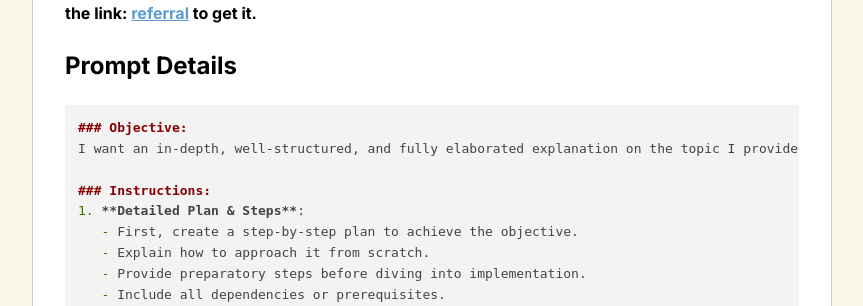
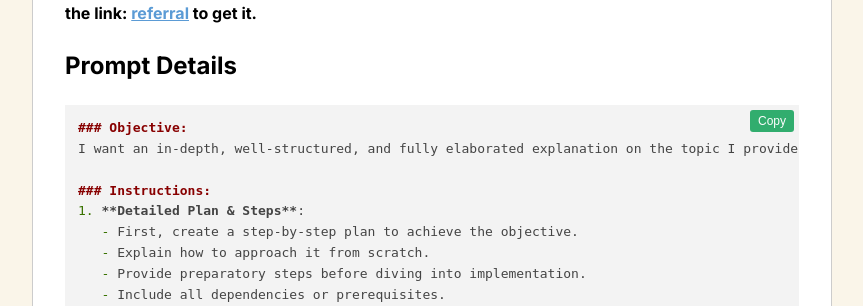
Before and after one commit to dinesh-coderepo/blogsite, a Flask app: page /blog/DiveDeepPrompt in a window 1280 px wide. Shown: the part 623-929 px from the top of the page, without its empty margins (208-1071 px from the left). Run offline with Flask 3, Linux system fonts and the light colour scheme.

Commit message:
[Design] Added copy button

```diff
--- a/src/templates/blog.html
+++ b/src/templates/blog.html
@@ -33,6 +33,17 @@
             --surface: #10100a;
             --text: #FEE715;
             --border: var(--dropdown-hover);
+            /* New dark mode override for code blocks */
+            pre,
+            code {
+                background: #1c1818;
+                color: #ffffff;
+            }
+            /* New dark mode override for copy button */
+            .copy-button {
+                background: #ffffff;
+                color: #000000;
+            }
         }
 
         body {
@@ -133,6 +144,25 @@
         }
         .blog-content a:hover {
             color: #4a86c5; /* darker slight blue */
+        }
+
+        /* New rule for copy button */
+        .copy-button {
+            position: absolute;
+            top: 5px;
+            right: 5px;
+            padding: 0.25rem 0.5rem;
+            font-size: 0.75rem;
+            background: var(--primary);
+            color: white;
+            border: none;
+            border-radius: 3px;
+            cursor: pointer;
+            opacity: 0.8;
+        }
+        .copy-button:hover {
+            background: var(--secondary);
+            opacity: 1;
         }
 
         @media (max-width: 768px) {
@@ -241,6 +271,28 @@
             e.preventDefault();
             smoothScrollToBottom(1000); // scroll over 1 second
         });
+
+        // Add copy buttons to all <pre> blocks
+        document.addEventListener("DOMContentLoaded", () => {
+            document.querySelectorAll("pre").forEach(block => {
+                block.style.position = "relative";
+                const button = document.createElement("button");
+                button.innerText = "Copy";
+                button.className = "copy-button";
+                button.addEventListener("click", () => {
+                    const cloned = block.cloneNode(true);
+                    const btnInClone = cloned.querySelector('.copy-button');
+                    if(btnInClone) btnInClone.remove();
+                    navigator.clipboard.writeText(cloned.innerText)
+                        .then(() => {
+                            button.innerText = "Copied";
+                            setTimeout(() => button.innerText = "Copy", 2000);
+                        })
+                        .catch(err => console.error("Error copying text: ", err));
+                });
+                block.appendChild(button);
+            });
+        });
     </script>
 </body>
 </html>
```
